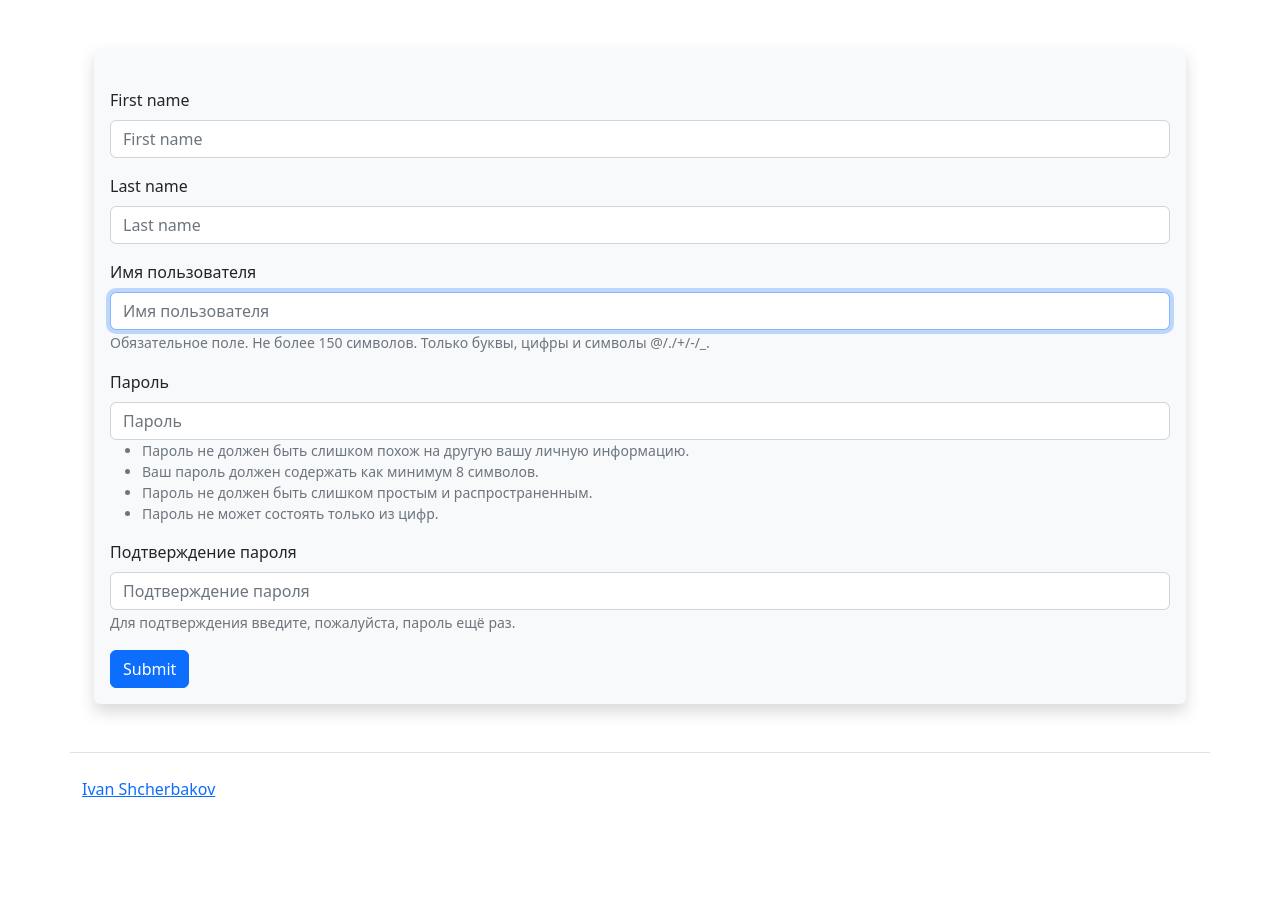
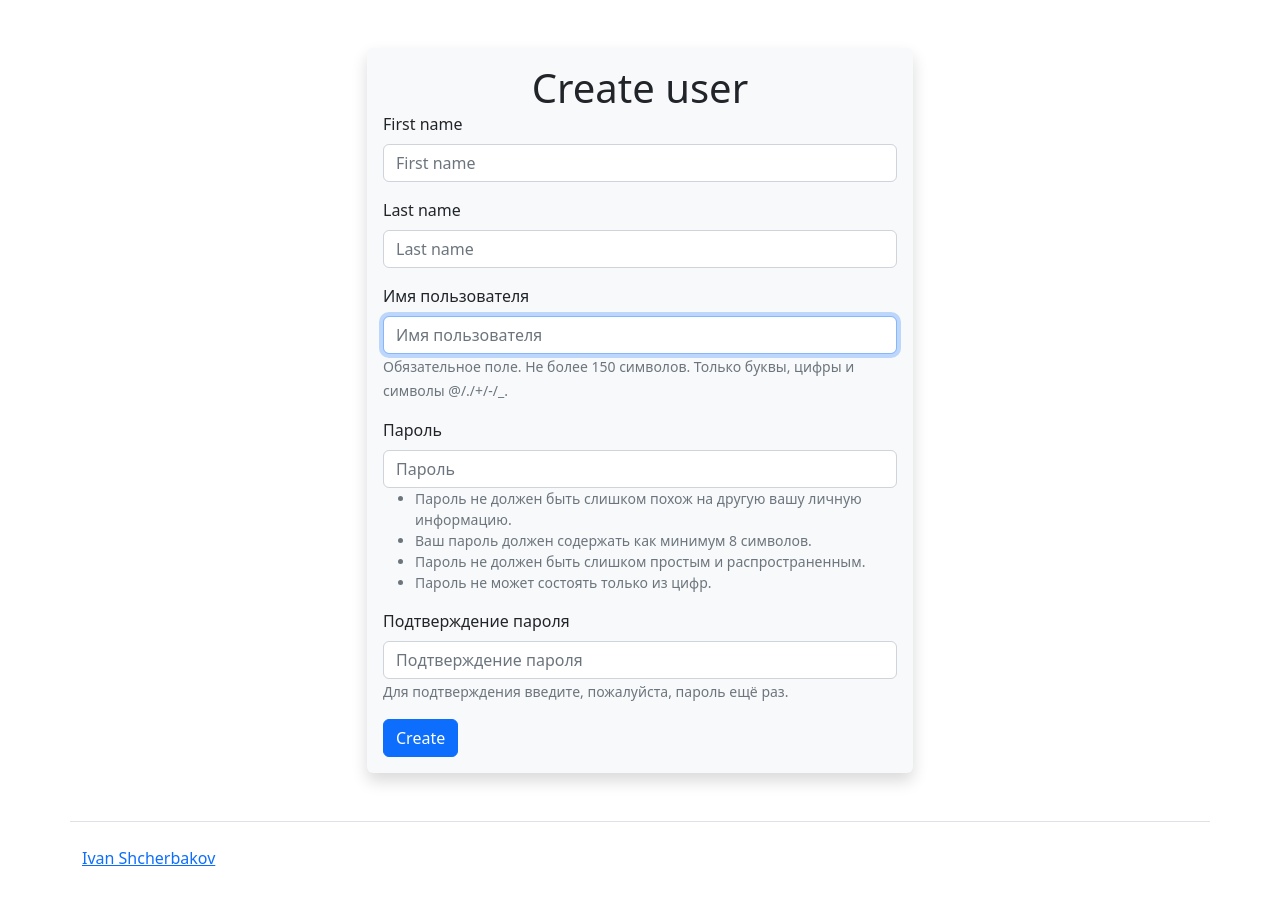
Before and after one commit to BobKelsoGIT/python-project-52, a Django app: page /users/create/ in a window 1280 px wide. Shown: the part 56-974 px from the top of the page. Before the commit the page ends 853 px from the top, so only its background shows below. Run offline with Django 4.2, Linux system fonts and the light colour scheme; parts of the project's set-up code (start-up, migrations or seed data) failed here and were passed over; some libraries are stand-ins or nearby versions.

Commit message:
form.html titles and buttons

```diff
--- a/task_manager/templates/form.html
+++ b/task_manager/templates/form.html
@@ -2,19 +2,21 @@
 
 {% load i18n %}
 {% load django_bootstrap5 %}
-{% bootstrap_messages %}
+{% block title %}
+    {{ title }} | {% translate 'Task Manager' %}
+{% endblock %}
 {% block content %}
 <body class="d-flex flex-column min-vh-100">
     <div class="container d-flex align-items-center justify-content-center h-100">
-        <div class="card bg-light border-0 shadow mt-5 w-100">
+        <div class="card bg-light border-0 shadow mt-5 w-50">
             <div class="card-body">
 
-                <h1 class="text-center mb-4">{{ header }}</h1>
+                <h1 class="text-center mb-0">{{ title }}</h1>  <!-- Изменено с 'header' на 'title' -->
 
                 <form method="post">
                     {% csrf_token %}
                     {% bootstrap_form form %}
-                    {% bootstrap_button "Submit" button_type="submit" button_class="btn btn-primary" %}
+                    {% bootstrap_button button_text button_type="submit" button_class="btn btn-primary" %}  <!-- Добавлено использование button_text -->
                 </form>
 
             </div>
--- a/task_manager/users/views.py
+++ b/task_manager/users/views.py
@@ -10,7 +10,7 @@ from django.core.exceptions import PermissionDenied
 
 class UsersListView(ListView):
     model = User
-    template_name = 'users/users_list.html'
+    template_name = 'users/index.html'
     context_object_name = 'users'
     extra_context = {
         'title': _('Users')
@@ -23,6 +23,10 @@ class UserCreateView(SuccessMessageMixin, CreateView):
     template_name = 'form.html'
     success_url = reverse_lazy('login')
     success_message = _('User successfully created')
+    extra_context = {
+        'title': _('Create user'),
+        'button_text': _('Create'),
+    }
 
 
 class UserUpdateView(LoginRequiredMixin, UpdateView):
@@ -30,6 +34,11 @@ class UserUpdateView(LoginRequiredMixin, UpdateView):
     fields = ['first_name', 'last_name']
     template_name = 'form.html'
     success_url = reverse_lazy('users')
+    success_message = _('User successfully updated')
+    extra_context = {
+        'title': _('Update user'),
+        'button_text': _('Update'),
+    }
 
     def get_object(self, queryset=None):
         obj = super().get_object(queryset)
--- a/task_manager/views.py
+++ b/task_manager/views.py
@@ -13,6 +13,10 @@ class UserLoginView(SuccessMessageMixin, LoginView):
     template_name = 'form.html'
     next_page = reverse_lazy('home')
     success_message = _('Logged in successfully!')
+    extra_context = {
+        'title': _('Login'),
+        'button_text': _('Log in'),
+    }
 
 
 class UserLogoutView(SuccessMessageMixin, LogoutView):
```
